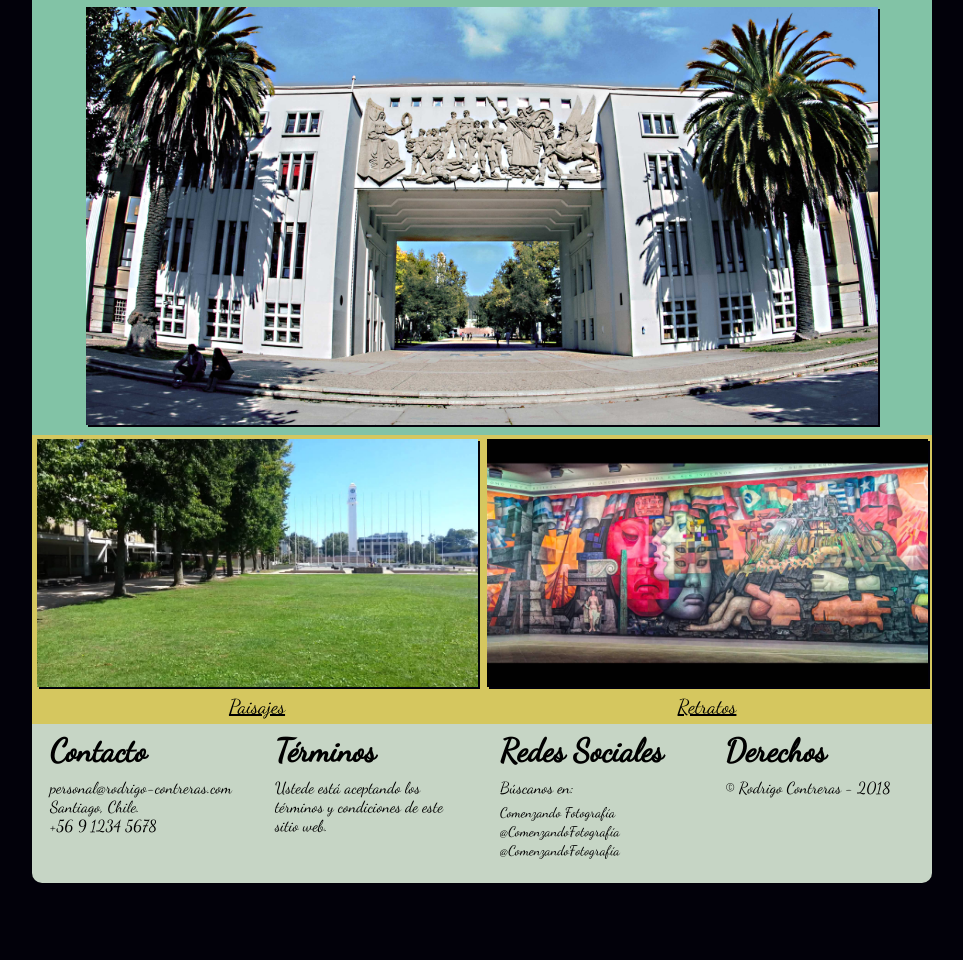
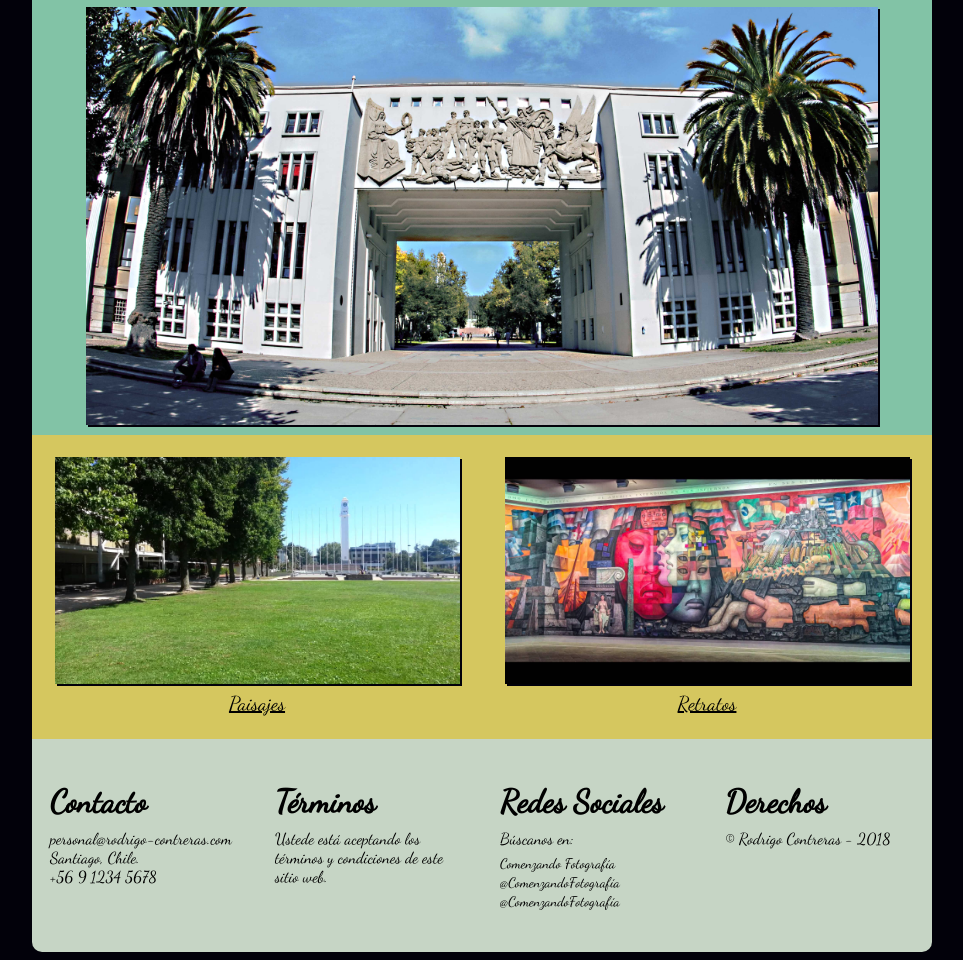
Before and after one commit to rodcontre/DesarrolloWeb_CSSyDisen-oWebResponsive_Rodrigo_Contreras, a plain HTML site: page index.html in a window 1280 px wide. Shown: the part 92-1052 px from the top of the page, without its empty margins (158-1121 px from the left). Before the commit the page ends 983 px from the top, so only its background shows below. Drawn offline with Linux system fonts and the light colour scheme.

Commit message:
Se realizan modificaciones finales de visualización.

```diff
--- a/CSS/estilos.css
+++ b/CSS/estilos.css
@@ -33,7 +33,6 @@ img{box-shadow: 2px 2px #02010a}
 
 .Set-line-menu a{
 	text-decoration: underline;
-	text-decoration-style: wavy;
 }
 
 #imagen-central{
--- a/CSS/mediaquery.css
+++ b/CSS/mediaquery.css
@@ -35,13 +35,15 @@
 	/*----------------------------------*/
 	#imagen-secundaria{
 		display: inline-flex;
+		margin: auto;
+		padding: 2% 0 2% 0;
 	}
 
 	#imagen-paisajes,
 	#imagen-retratos{
 		display: block;
 		margin: auto;
-		width: 49%
+		width: 45%;
 	}
 
 	#imagen-paisajes img,
@@ -61,7 +63,7 @@
 		text-align:left;
 		width: 25%;
 		padding: 0 2%;
-		margin-bottom: 2%;
+		margin: 4% 0 4% 0;
 	}
 
 	#ID-footer h1{
```
